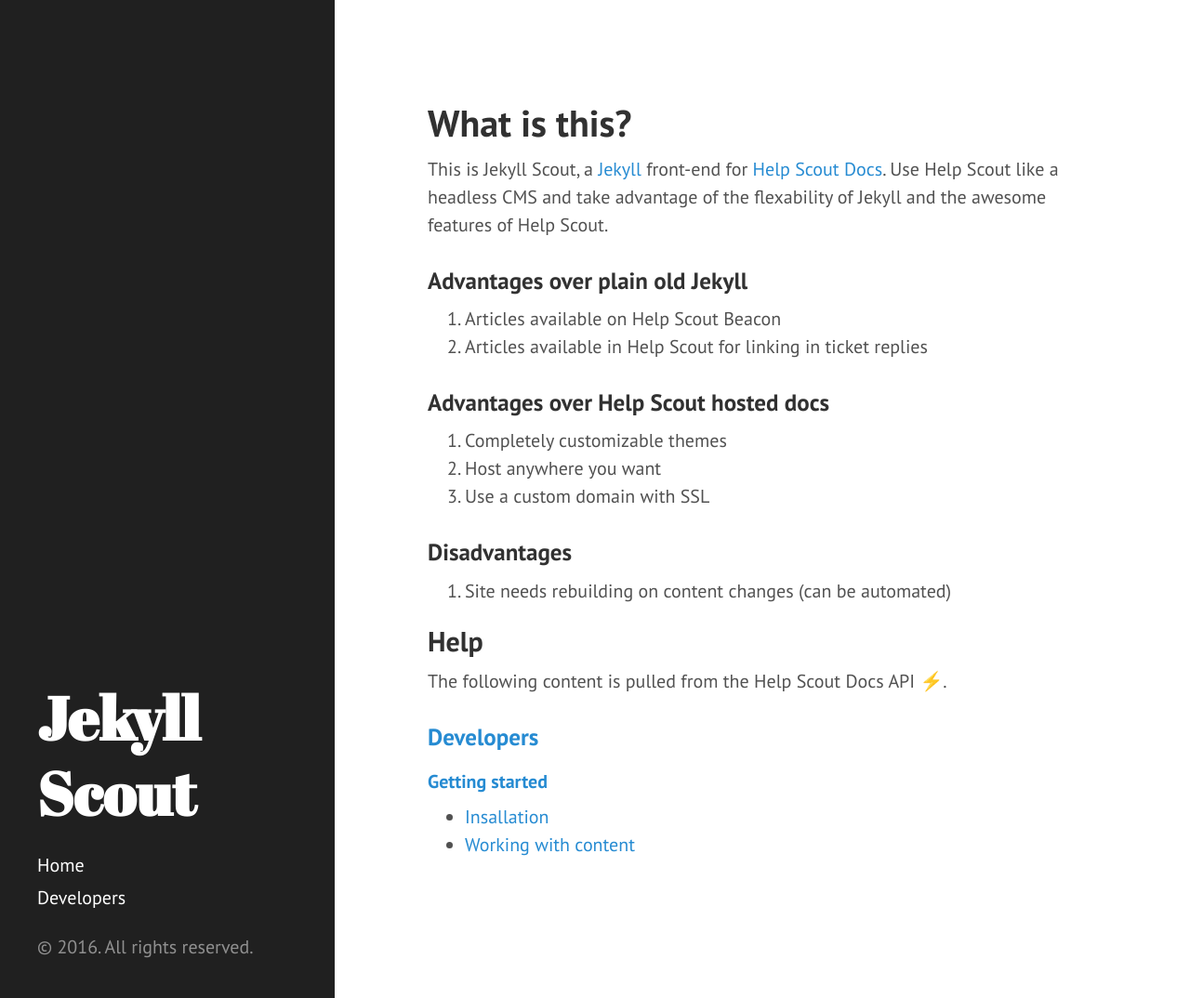
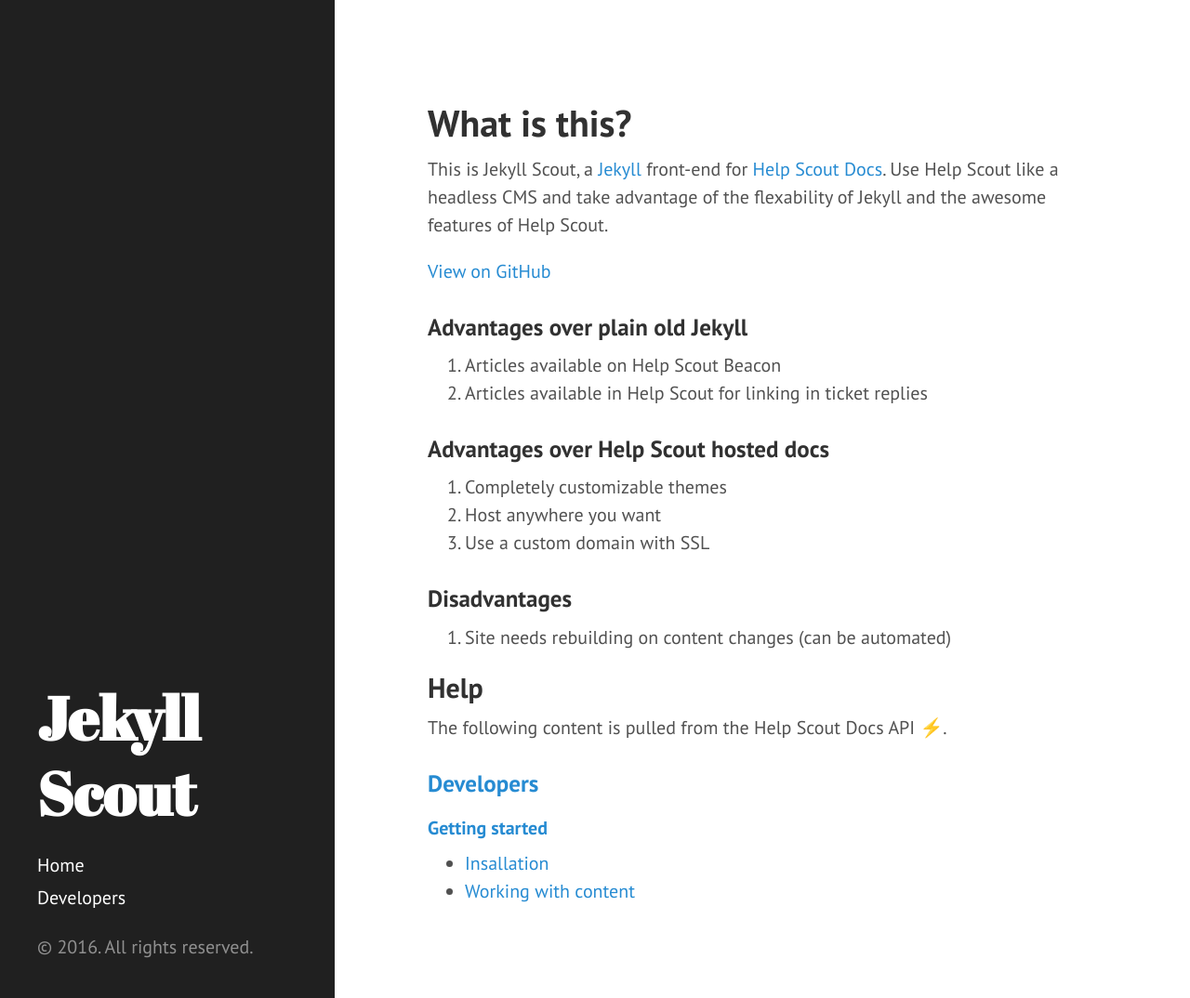
Before and after one commit to tompedals/jekyllscout, a Jekyll site: the page built from docs/index.html, in a window 1280 px wide and 1074 px high. Shown: the whole window at 93% size. Built offline with Jekyll 4.4.1, drawn with Linux system fonts in a browser that asks for light colours; Markdown is read by kramdown in place of the engine named in the settings.

Commit message:
Add GitHub link

```diff
--- a/docs/index.html
+++ b/docs/index.html
@@ -5,6 +5,7 @@ title: Home
 
 <h1>What is this?</h1>
 <p>This is Jekyll Scout, a <a href="https://jekyllrb.com/">Jekyll</a> front-end for <a href="https://www.helpscout.net/knowledge-base/">Help Scout Docs</a>. Use Help Scout like a headless CMS and take advantage of the flexability of Jekyll and the awesome features of Help Scout.</p>
+<p><a href="https://github.com/tompedals/jekyllscout">View on GitHub</a></p>
 
 <h3>Advantages over plain old Jekyll</h3>
 <ol>
```
